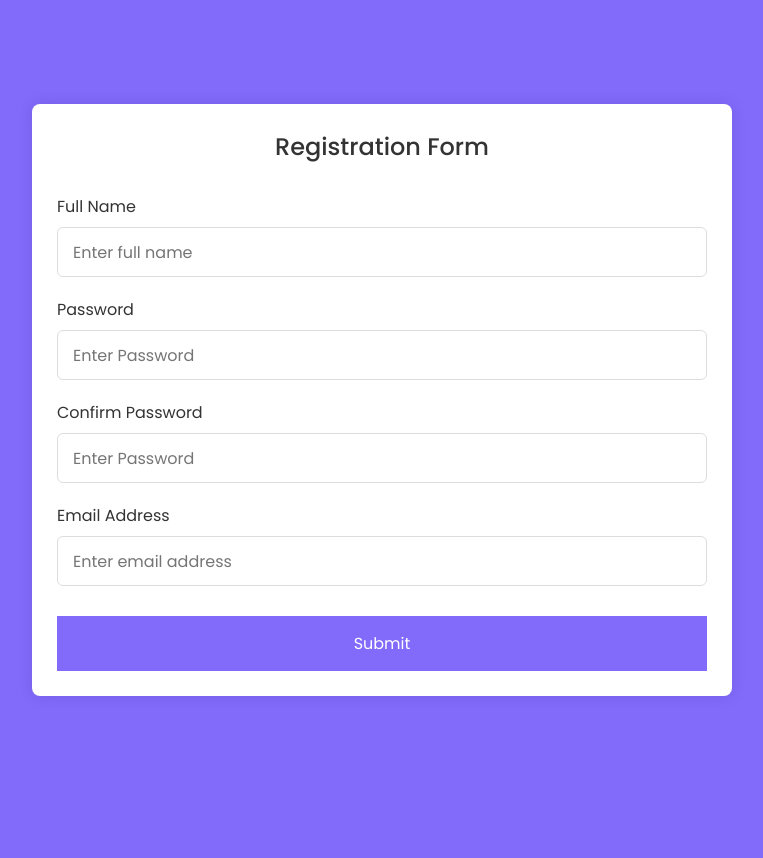
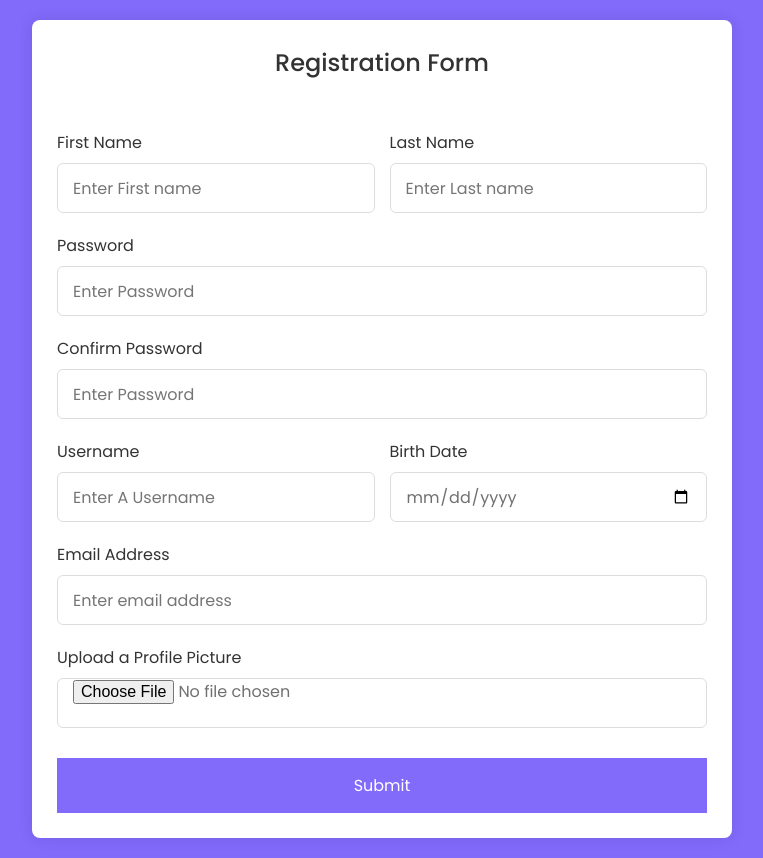
Before and after one commit to purethunder110/kerte, a Django app: page /accounts/signup/ in a window 1280 px wide. Shown: the whole page, without its empty margins (258-1021 px from the left). Before the commit the page ends 696 px from the top, so only its background shows below. Run offline with Django 5.2, Linux system fonts and the light colour scheme; some libraries are stand-ins or nearby versions.

Commit message:
added exceptions to signup

```diff
--- /dev/null
+++ b/accounts/static/javascript/signup.js
@@ -0,0 +1,80 @@
+
+document.getElementById("Registeruser").addEventListener("click", function(){
+  //age calculations
+  var dobinput = new Date(document.getElementById("DOB").value);
+  var today=new Date();
+  var age = today.getFullYear() - dobinput.getFullYear();
+  var monthDiff = today.getMonth() - dobinput.getMonth();
+
+  if (monthDiff < 0 || (monthDiff === 0 && today.getDate() < dobinput.getDate())) {
+    age--;
+  }
+  console.log(age)
+  //validating the age is even their
+  if(isNaN(age)){
+    const errorMessageElement = document.getElementById('errorMessage');
+    errorMessageElement.textContent = "Please Enter Your DOB ";
+    errorMessageElement.style.display = 'block';
+    return;
+  }
+
+  data=new FormData();
+  password=document.getElementById("Password").value
+  cpassword=document.getElementById("CPassword").value
+
+  let profile_pic=document.getElementById('profile_pic');
+  let profile=profile_pic.files[0]
+  //check if the file is image or not
+  if (profile==undefined || !profile.type.match('image.*')){
+    alert("image not selected")
+  }
+  else{
+    data.append("profile_pic",profile)
+  }
+
+
+
+  if (password===cpassword){
+    data.append("Age",age)
+    data.append("SignupDetails","true")
+    data.append("csrfmiddlewaretoken",document.getElementById("csrf_token").value)
+    data.append("first_name",document.getElementById("first_name").value);
+    data.append("last_name",document.getElementById("last_name").value);
+    data.append("username",document.getElementById("Username").value);
+    data.append("password",document.getElementById("Password").value);
+    data.append("email",document.getElementById("email").value);
+
+    axios.post('',data)
+    .then(res=>{
+      const successMessageElement = document.getElementById('successMessage');
+      successMessageElement.textContent = 'Registered successfullly.';
+      successMessageElement.style.display = 'block';
+    })
+    .catch(error=>{
+      errorhandlefunc(error.response.status,error.response.data.error)
+  });
+  }
+  else{
+    const errorMessageElement = document.getElementById('errorMessage');
+    errorMessageElement.textContent = 'Password and Confirm Password does not match';
+    errorMessageElement.style.display = 'block';
+  }
+
+});
+
+
+function errorhandlefunc(status_code,error_message){
+    const errorMessageElement = document.getElementById('errorMessage');
+
+    if (status_code==406){
+      errorMessageElement.textContent = error_message;
+    }
+    else{
+      errorMessageElement.textContent = 'An error occurred. Please try again later.';
+    }
+
+    errorMessageElement.style.display = 'block';
+}
+window.onload = function () {
+  document.getElementById('DOB').setAttribute('max', new Date(new Date().getFullYear() - 16, new Date().getMonth(), new Date().getDate()).toISOString().split('T')[0]);
+}
--- a/accounts/templates/html/signup.html
+++ b/accounts/templates/html/signup.html
@@ -13,11 +13,20 @@
   <body>
     <section class="container">
       <header>Registration Form</header>
+      <div id="successMessage" style="display: none; color: green;"></div>
+      <div id="errorMessage" style="display: none; color: red;"></div>
       <form class="form" method="post">
+        <input type="hidden" id="csrf_token"value="{{csrf_token}}">
+      <div class="column">
         <div class="input-box">
-          <label>Full Name</label>
-          <input id="Username" type="text" placeholder="Enter full name" required />
+          <label>First Name</label>
+          <input id="first_name" type="text" placeholder="Enter First name" required />
         </div>
+        <div class="input-box">
+          <label>Last Name</label>
+          <input id="last_name" type="text" placeholder="Enter Last name" required />
+        </div>
+      </div>
 
         <div class="input-box">
           <label>Password</label>
@@ -28,90 +37,29 @@
           <label>Confirm Password</label>
           <input id="CPassword" type="password" placeholder="Enter Password" required />
         </div>
-
+        <div class="column">
+          <div class="input-box">
+            <label>Username</label>
+            <input id="Username" type="text" placeholder="Enter A Username" required />
+          </div>
+          <div class="input-box">
+            <label>Birth Date</label>
+            <input type="date" id="DOB" placeholder="Enter birth date" min="1998-12-31" required />
+          </div>
+        </div>
         <div class="input-box">
           <label>Email Address</label>
           <input id="email" type="text" placeholder="Enter email address" required />
         </div>
-        <!--
-        <div class="column">
-          <div class="input-box">
-            <label>Phone Number</label>
-            <input type="number" placeholder="Enter phone number" disabled />
-          </div>
-          <div class="input-box">
-            <label>Birth Date</label>
-            <input type="date" placeholder="Enter birth date" disabled />
-          </div>
+        <div class="input-box">
+          <label>Upload a Profile Picture</label>
+          <input id="profile_pic" type="File" accepts="images/  *" />
         </div>
-        <div class="gender-box">
-          <h3>Gender</h3>
-          <div class="gender-option">
-            <div class="gender">
-              <input type="radio" id="check-male" name="gender" checked />
-              <label for="check-male">male</label>
-            </div>
-            <div class="gender">
-              <input type="radio" id="check-female" name="gender" />
-              <label for="check-female">Female</label>
-            </div>
-            <div class="gender">
-              <input type="radio" id="check-other" name="gender" />
-              <label for="check-other">prefer not to say</label>
-            </div>
-          </div>
-        </div>
-        <div class="input-box address">
-          <label>Address</label>
-          <input type="text" placeholder="Enter street address" disabled />
-          <div class="column">
-            <div class="select-box">
-              <select>
-                <option hidden>Country</option>
-                <option>America</option>
-                <option>Japan</option>
-                <option>India</option>
-                <option>Nepal</option>
-              </select>
-            </div>
-            <input type="text" placeholder="Enter your city" disabled />
-          </div>
-          <div class="column">
-            <input type="text" placeholder="Enter your region" disabled />
-            <input type="number" placeholder="Enter postal code" disabled />
-          </div>
-        </div>
-        -->
         <button type="button" id="Registeruser">Submit</button>
       </form>
 
     </section>
     <script src="https://cdnjs.cloudflare.com/ajax/libs/axios/0.21.1/axios.min.js"></script>
-    <script>
-
-      document.getElementById("Registeruser").addEventListener("click", function(){
-        data=new FormData();
-        password=document.getElementById("Password").value
-        cpassword=document.getElementById("CPassword").value
-
-        if (password===cpassword){
-          data.append("SignupDetails","true")
-          data.append("csrfmiddlewaretoken","{{csrf_token}}")
-          data.append("username",document.getElementById("Username").value);
-          data.append("password",document.getElementById("Password").value);
-          data.append("email",document.getElementById("email").value);
-
-          axios.post('',data)
-          .then(res=> alert("User has been registered"))
-          .catch(error=>console.log(error));
-        }
-        else{
-          alert("the password and confirm password dont match")
-        }
-
-      });
-
-    </script>
-
+    <script src="{% static 'javascript/signup.js' %}"></script>
   </body>
 </html>
--- a/accounts/views.py
+++ b/accounts/views.py
@@ -1,7 +1,12 @@
 from django.shortcuts import render,redirect,HttpResponse
 from django.contrib.auth import get_user_model
 from django.contrib.auth import authenticate,login
-from django.urls import reverse
+from django.http import JsonResponse
+from django.core.exceptions import ValidationError
+from django.core.validators import validate_email
+
+from PIL import Image
+from io import BytesIO
 # Create your views here.
 
 def signupage(request):
@@ -10,11 +15,55 @@ def signupage(request):
         return render(request,"html/signup.html")
     if request.method=="POST":
         if "SignupDetails" in request.POST:
-            name=request.POST.get("username")
+            first_name=request.POST.get("first_name")
+            last_name=request.POST.get("last_name")
+            Age=request.POST.get("Age")
+            profile_pic=request.FILES.get("profile_pic")
+            username=request.POST.get("username")
             password=request.POST.get("password")
             email=request.POST.get("email")
-            userRegister=User.objects.create_user(username=name,password=password,email=email,first_name="temp",last_name="temp2",Age=18)
-            userRegister.save()
+            #validation on the server side
+            #is not empty
+            if len(username)==0 or len(password)==0 or len(email)==0:
+                return JsonResponse({
+                    'error':'Required Field has invalid Value'
+                    },status=406)
+            #validate email
+            try:
+                validate_email(email)
+            except ValidationError as e:
+                return JsonResponse({
+                    "error":"The Email is not valid"
+                },status=406)
+            #validate profile_pic
+            '''
+            try:
+                profile=Image.open(profile_pic)
+                #width and hight to be 300x300
+
+                if profile.width>300 or profile.hight>300:
+                    return JsonResponse({
+                        'error':'Profile Picture should be in 300x300 resolution'
+                    },status=406)
+            except:#no profile pic provided, using default pic
+                pass
+                '''
+            #registeration problem occurs
+            userRegister=User.objects.create_user(username=username,password=password,email=email,first_name=first_name,last_name=last_name,Age=Age)
+
+            try:
+                print("registering")
+                userRegister=User.objects.create_user(username=username,password=password,email=email,first_name=first_name,last_name=last_name,Age=Age)
+                userRegister.save()
+                print("registered")
+            except:
+                auth_token=authenticate(email=email,password=password)
+                if auth_token is not None:
+                    return JsonResponse({
+                        'error':'This email is already registered with a account '
+                    },status=406)
+                else:
+                    return JsonResponse({'error':'internal server error while registering'},status=406)
         return render(request,"html/signup.html")
 
 def signinpage(request):
```
